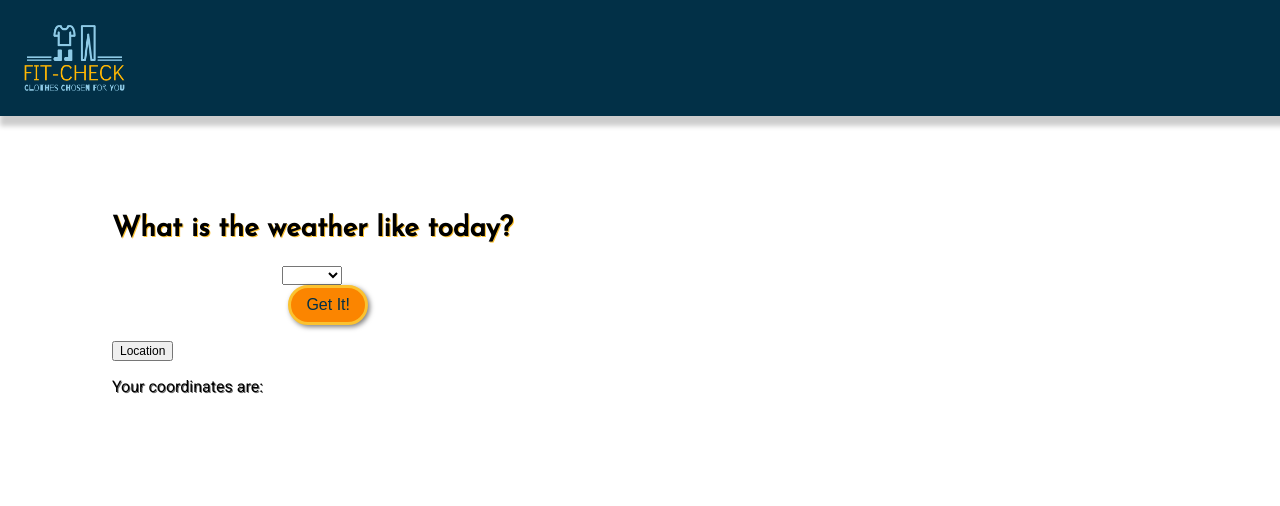
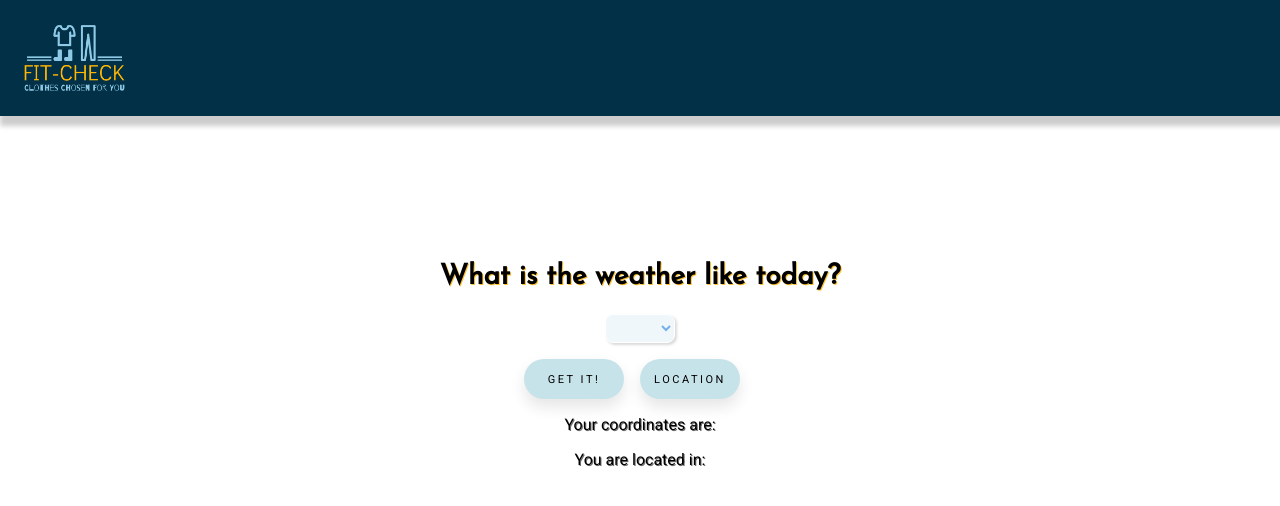
Before and after one commit to Fit-Check/Fit-Check, a React app: page /fitCheck in a window 1280 px wide. Shown: the top 506 px of the page. Built offline with nearby package versions, Linux system fonts and the light colour scheme; no server answers.

Commit message:
added functioning geolocation, updated some styling

```diff
--- a/client/App.jsx
+++ b/client/App.jsx
@@ -14,11 +14,12 @@ function App() {
   const [userId, setUserId] = useState('');
 
   return (
-    <div className='mainContainer'>
+    <div>
       <header>
         <img src={logo} alt='' />
       </header>
 
+      <div className='mainContainer'>
         <div className='contentContainer'>
           <Routes>
             <Route
@@ -57,7 +58,7 @@ function App() {
               element={<Wardrobe userId={userId} token={token} />}
             ></Route>
           </Routes>
-
+        </div>
       </div>
     </div>
   );
--- a/client/components/Fitcheck.jsx
+++ b/client/components/Fitcheck.jsx
@@ -3,20 +3,27 @@ import axios from 'axios';
 import { useState, useEffect } from 'react';
 import { useParams } from 'react-router-dom';
 
-const FitCheck = ({ userId, setUserId }) => {
+const FitCheck = () => {
   const [topsArr, setTopsArray] = useState([]);
   const [bottomsArr, setBottomsArray] = useState([]);
-  const { user_id } = useParams();
+  // const { user_id } = useParams();
   const [token, setToken] = useState('');
   const [weather, setWeather] = useState('');
 
   const geolocationAPI = navigator.geolocation;
   // need to figure out a way to add process.env to react side [CANNOT HAVE KEYS]
-  const locationURL = process.env.NODE_ENV.REACT_APP_BASE_URL;
-  const locationKey = process.env.NODE_ENV.REACT_APP_API_KEY;
+  const locationURL =
+    'https://ipgeolocation.abstractapi.com/v1/?api_key=c2fcf887bbad4de5b2b93ce2048ad242';
+  const locationKey = 'c2fcf887bbad4de5b2b93ce2048ad242';
+
+  // const locationURL = process.env.REACT_APP_BASE_URL;
+  // const locationKey = process.env.REACT_APP_API_KEY;
 
   const [lat, setLat] = useState(null);
   const [long, setLong] = useState(null);
+  const [city, setCity] = useState(null);
+  const [region, setRegion] = useState(null);
+  const [country, setCountry] = useState(null);
 
   const [currTop, chooseTop] = useState('');
   const [currBottom, chooseBottom] = useState('');
@@ -32,7 +39,7 @@ const FitCheck = ({ userId, setUserId }) => {
     )
       .then((data) => data.json())
       .then((data) => {
-        console.log(data.main.temp);
+        console.log('this is data temp', data.main.temp);
         const kelvinTemp = data.main.temp;
         // (298K − 273.15) × 9/5 + 32 = 76.73°F
         //convert to fahrenheit
@@ -55,36 +62,36 @@ const FitCheck = ({ userId, setUserId }) => {
     // send post request to server containing state
 
     console.log(weather);
-    fetch(`/clothes/${weather.toLowerCase()}/${userId}`, {
-      headers: {
-        Authorization: `Bearer ${token}`,
-      },
-    })
-      .then((data) => data.json())
-      .then((result) => {
-        setTopsArray(result.top);
-        setBottomsArray(result.bottom);
-      })
-      .catch((error) => console.log(error, 'error'));
+    // fetch(`/clothes/${weather.toLowerCase()}/${userId}`, {
+    //   headers: {
+    //     Authorization: `Bearer ${token}`,
+    //   },
+    // })
+    //   .then((data) => data.json())
+    //   .then((result) => {
+    //     setTopsArray(result.top);
+    //     setBottomsArray(result.bottom);
+    //   })
+    //   .catch((error) => console.log(error, 'error'));
   }
 
   // GETTING GEO-LOCATION VIA IN BROWSER
-  const getUserCoordinates = () => {
-    if (!geolocationAPI) {
-      console.log('Geolocation API is not available in your browser!');
-    } else {
-      geolocationAPI.getCurrentPosition(
-        (position) => {
-          const { coords } = position;
-          setLat(coords.latitude);
-          setLong(coords.longitude);
-        },
-        (error) => {
-          console.log(`Something went wrong getting your position! : ${error}`);
-        }
-      );
-    }
-  };
+  // const getUserCoordinates = () => {
+  //   if (!geolocationAPI) {
+  //     console.log('Geolocation API is not available in your browser!');
+  //   } else {
+  //     geolocationAPI.getCurrentPosition(
+  //       (position) => {
+  //         const { coords } = position;
+  //         setLat(coords.latitude);
+  //         setLong(coords.longitude);
+  //       },
+  //       (error) => {
+  //         console.log(`Something went wrong getting your position! : ${error}`);
+  //       }
+  //     );
+  //   }
+  // };
 
   // GETTING GEO-LOCATION VIA API
   const getUserLocationFromAPI = async () => {
@@ -92,7 +99,21 @@ const FitCheck = ({ userId, setUserId }) => {
       const response = await axios.get(locationURL, {
         location_key: locationKey,
       });
-      console.log(response.data);
+
+      setLat(response.data.latitude);
+      setLong(response.data.longitude);
+      setCity(response.data.city);
+      setRegion(response.data.region_iso_code);
+      setCountry(response.data.country_code);
+
+      // console.log(
+      //   'City:',
+      //   response.data.city,
+      //   'Region:',
+      //   response.data.region_iso_code,
+      //   'Country:',
+      //   response.data.country_code
+      // );
     } catch (error) {
       console.log(
         `Something went wrong getting Geolocation from API! : ${error}`
@@ -131,14 +152,18 @@ const FitCheck = ({ userId, setUserId }) => {
         </p>
       ) : null}
       {/* {bottomsArr.length ? (<p> and your {bottomsArr[Math.floor(Math.random() * bottomsArr.length)].name}</p>) : null} */}
-      <button className='btnYolo' onClick={onSubmit}>
-        Get It!
-      </button>
 
-      {/* LOCATION CHECK*/}
       <div className='geo-location'>
-        <button onClick={getUserCoordinates}>Location</button>
+        <button className='btnYolo' onClick={onSubmit}>
+          Get It!
+        </button>
+        <button className='btnlocation' onClick={getUserLocationFromAPI}>
+          Location
+        </button>
         <p>Your coordinates are: {[lat, long]}</p>
+        <p>
+          You are located in: {city} {region} {country}
+        </p>
       </div>
     </div>
   );
--- a/client/index.js
+++ b/client/index.js
@@ -3,6 +3,8 @@ import ReactDOM from 'react-dom/client';
 import { BrowserRouter } from 'react-router-dom';
 
 import App from './App.jsx';
+
+// require('dotenv').config();
 
 const root = ReactDOM.createRoot(document.getElementById('root'));
 
--- a/client/styles/styles.css
+++ b/client/styles/styles.css
@@ -3,18 +3,20 @@ body {
   padding: 0;
   background-color: white;
   font-family: 'Roboto', sans-serif;
+  justify-content: center;
+  align-items: center;
+  text-align: center;
 }
 
 h2 {
   font-size: 1.75rem;
   font-family: 'Josefin Sans', sans-serif;
-  text-align: center;
+  /* text-align: center; */
   text-shadow: 1px 1px rgb(251, 193, 48);
 }
 
 .mainContainer {
-  position: absolute;
-  top: 10vh;
+  margin-top: 15rem;
 }
 
 button {
@@ -31,12 +33,10 @@ button:hover {
 /*------------ HEADER ------------*/
 header {
   display: flex;
-  align-items: center;
   padding: 0.5rem;
   position: fixed;
   top: 0;
   width: 100vw;
-  height: fit-content;
   background-color: #023047;
   box-shadow: 0px 10px 5px 0px rgba(0, 0, 0, 0.2);
   z-index: 1;
@@ -47,9 +47,6 @@ img {
 }
 
 /*------------ Content Container ------------*/
-.contentContainer {
-  margin: 7rem;
-}
 
 .btnGoFit,
 .btnGoBack {
@@ -133,34 +130,45 @@ input {
 #fitcheck {
   display: flex;
   flex-direction: column;
-  justify-content: center;
+  /* justify-content: center; */
   margin-top: 2rem;
   text-shadow: 1px 1px rgba(0, 0, 0, 0.56);
 }
 
-.todayWeather-form {
-  display: flex;
-  justify-content: center;
+select {
+  border: 1px solid white;
+  border-radius: 8px;
+  color: rgb(119, 176, 233);
+  background-color: rgb(240, 247, 251);
+  padding: 0.3rem;
+  box-shadow: rgba(0, 0, 0, 0.15) 1.95px 1.95px 2.6px;
 }
 
-.btnYolo {
-  margin: 0 44%;
-  padding: 0.5rem;
-  width: 5rem;
-  font-size: 1rem;
-  color: #023047;
-  background-color: #fb8500;
-  border: solid #fbc230;
-  border-radius: 20px;
-  box-shadow: 2px 2px 5px 0px rgba(0, 0, 0, 0.5);
+.btnYolo,
+.btnlocation {
+  width: 100px;
+  height: 40px;
+  font-family: 'Roboto', sans-serif;
+  font-size: 11px;
+  text-transform: uppercase;
+  letter-spacing: 2.5px;
+  font-weight: 500;
+  color: #000;
+  background-color: rgb(199, 227, 234);
+  border: none;
+  border-radius: 45px;
+  box-shadow: 0px 8px 15px rgba(0, 0, 0, 0.1);
   transition: all 0.3s ease 0s;
+  cursor: pointer;
+  outline: none;
 }
 
-.btnYolo:hover {
-  color: #023047;
-  background-color: rgb(142, 202, 230);
-  border: solid #023047;
-  box-shadow: 5px 5px 0px 0px rgba(142, 202, 230, 1);
+.btnYolo:hover,
+.btnlocation:hover {
+  background-color: #e29b58;
+  box-shadow: 0px 15px 20px rgba(46, 104, 229, 0.4);
+  color: #fff;
+  transform: translateY(-7px);
 }
 
 /*------------ Wardrobe ------------*/
@@ -210,7 +218,7 @@ strong {
 #login {
   display: flex;
   flex-direction: column;
-  justify-content: center;
+  /* justify-content: center; */
 }
 
 .form-container {
@@ -253,7 +261,7 @@ button {
 
 .no-account {
   display: flex;
-  justify-content: right;
+  justify-content: center;
   font-size: 0.7rem;
   color: gray;
 }
```
Also changed, not shown: 1 other file (tests, documents, lock files or other folders). Lines whose indentation alone changed are shown as unchanged.
